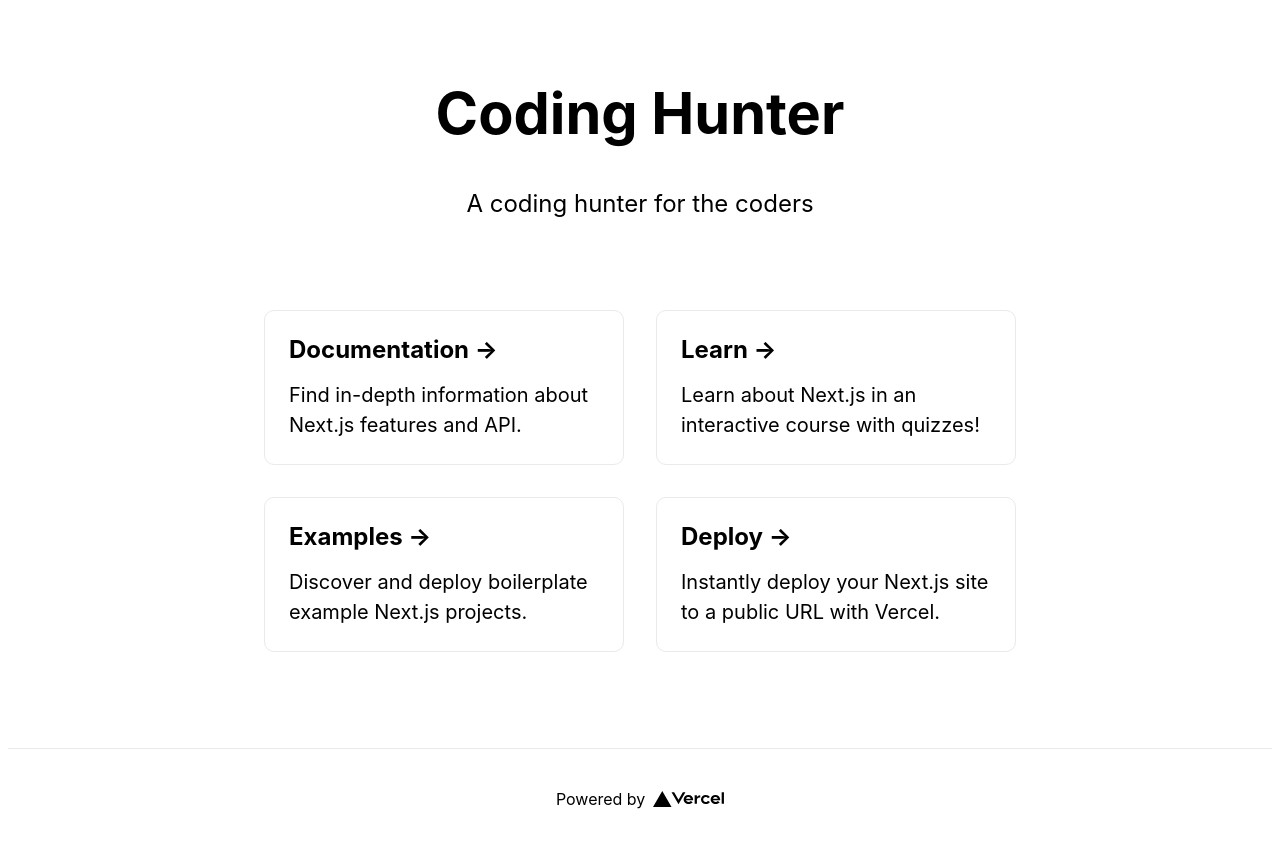
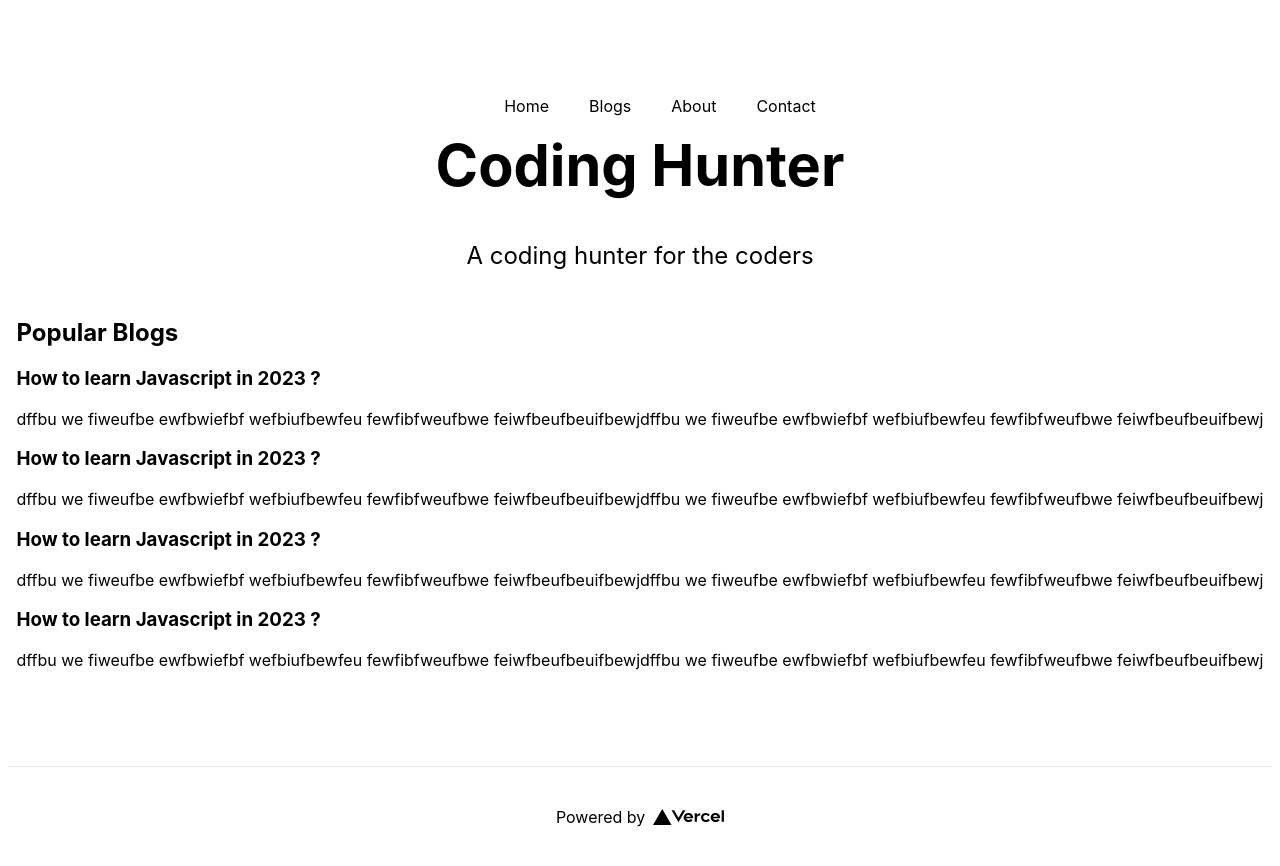
Before and after one commit to AkshayChavhan/learn_nextjs, a Next.js app in the folder nextjs-blog/: page / in a window 1280 px wide. Built offline with nearby package versions, Linux system fonts and the light colour scheme.

Commit message:
static content and styles added

```diff
--- a/nextjs-blog/pages/index.js
+++ b/nextjs-blog/pages/index.js
@@ -11,10 +11,17 @@ export default function Home() {
         <meta name="keywords" content='nextjs , hunting coder blog , hunting coder' />
         <link rel="icon" href="/favicon.ico" />
       </Head>
-      <Script src='exampleScriptFile.js' strategy='lazyOnload'>
-      </Script>
+      {/* <Script src='exampleScriptFile.js' strategy='lazyOnload'></Script> */}
 
-      <main>
+      <main className={styles.mainContainer}>
+        <nav className={styles.mainNavbar}>
+          <ul>
+            <li>Home</li>
+            <li>Blogs</li>
+            <li>About</li>
+            <li>Contact</li>
+          </ul>
+        </nav>
         <h1 className={styles.title}>
           Coding Hunter
         </h1>
@@ -23,34 +30,26 @@ export default function Home() {
           A coding hunter for the coders
         </p>
 
-        <div className={styles.grid}>
-          <a href="https://nextjs.org/docs" className={styles.card}>
-            <h3>Documentation &rarr;</h3>
-            <p>Find in-depth information about Next.js features and API.</p>
-          </a>
 
-          <a href="https://nextjs.org/learn" className={styles.card}>
-            <h3>Learn &rarr;</h3>
-            <p>Learn about Next.js in an interactive course with quizzes!</p>
-          </a>
+        <div className={styles.blogs}>
+          <h2>Popular Blogs</h2>
+          <div className={styles.blogItem}>
+            <h3>How to learn Javascript in 2023 ?</h3>
+            <p>dffbu we fiweufbe ewfbwiefbf wefbiufbewfeu fewfibfweufbwe feiwfbeufbeuifbewjdffbu we fiweufbe ewfbwiefbf wefbiufbewfeu fewfibfweufbwe feiwfbeufbeuifbewj</p>
+          </div>
+          <div className={styles.blogItem}>
+            <h3>How to learn Javascript in 2023 ?</h3>
+            <p>dffbu we fiweufbe ewfbwiefbf wefbiufbewfeu fewfibfweufbwe feiwfbeufbeuifbewjdffbu we fiweufbe ewfbwiefbf wefbiufbewfeu fewfibfweufbwe feiwfbeufbeuifbewj</p>
+          </div>
+          <div className={styles.blogItem}>
+            <h3>How to learn Javascript in 2023 ?</h3>
+            <p>dffbu we fiweufbe ewfbwiefbf wefbiufbewfeu fewfibfweufbwe feiwfbeufbeuifbewjdffbu we fiweufbe ewfbwiefbf wefbiufbewfeu fewfibfweufbwe feiwfbeufbeuifbewj</p>
+          </div>
+          <div className={styles.blogItem}>
+            <h3>How to learn Javascript in 2023 ?</h3>
+            <p>dffbu we fiweufbe ewfbwiefbf wefbiufbewfeu fewfibfweufbwe feiwfbeufbeuifbewjdffbu we fiweufbe ewfbwiefbf wefbiufbewfeu fewfibfweufbwe feiwfbeufbeuifbewj</p>
+          </div>
 
-          <a
-            href="https://github.com/vercel/next.js/tree/canary/examples"
-            className={styles.card}
-          >
-            <h3>Examples &rarr;</h3>
-            <p>Discover and deploy boilerplate example Next.js projects.</p>
-          </a>
-
-          <a
-            href="https://vercel.com/import?filter=next.js&utm_source=create-next-app&utm_medium=default-template&utm_campaign=create-next-app"
-            className={styles.card}
-          >
-            <h3>Deploy &rarr;</h3>
-            <p>
-              Instantly deploy your Next.js site to a public URL with Vercel.
-            </p>
-          </a>
         </div>
       </main>
 
--- a/nextjs-blog/styles/Home.module.css
+++ b/nextjs-blog/styles/Home.module.css
@@ -90,3 +90,16 @@
     flex-direction: column;
   }
 }
+
+.mainNavbar ul{
+  display: flex;
+  list-style-type: none;
+}
+
+.mainNavbar ul li {
+  margin: 0px 20px;
+}
+
+.mainContainer {
+  padding : 0 0
+}
```
